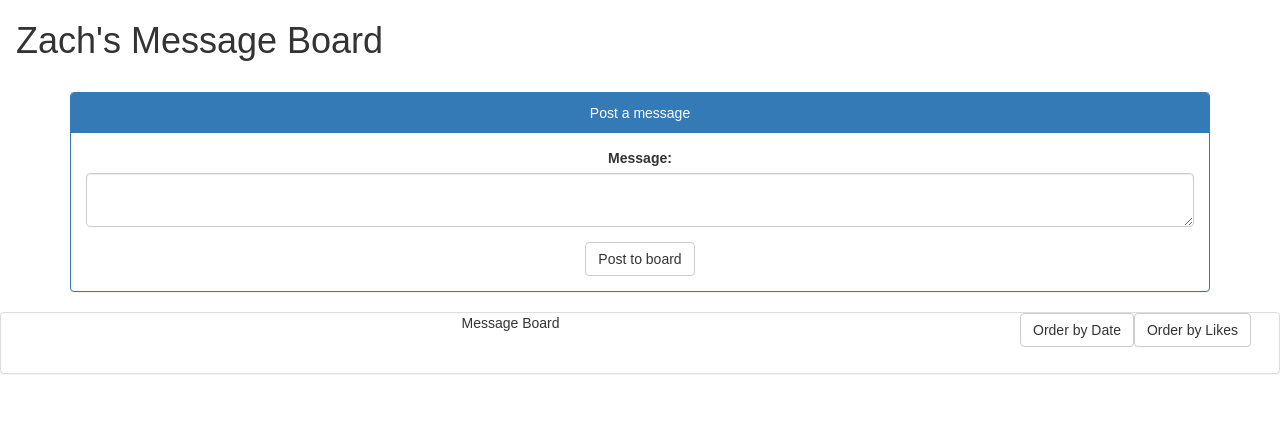
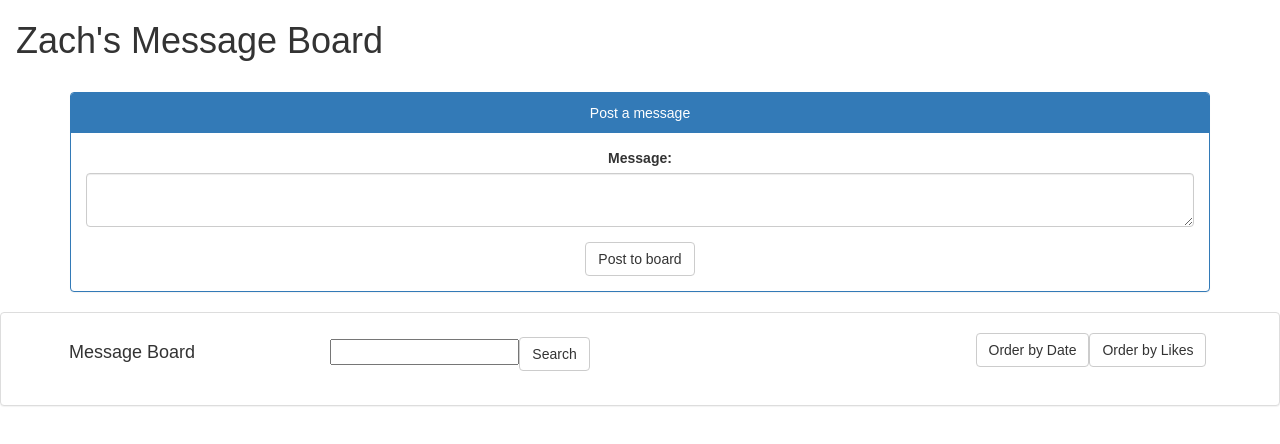
Before and after one commit to zdavis01/anonymous-board, a React (Create React App) app: page / in a window 1280 px wide. Shown: the top 444 px of the page. Built offline with nearby package versions, Linux system fonts and the light colour scheme.

Commit message:
Fuzzy Search enabled

```diff
--- a/package.json
+++ b/package.json
@@ -3,6 +3,7 @@
   "version": "0.1.0",
   "private": true,
   "dependencies": {
+    "fuse.js": "^3.2.0",
     "react": "^16.0.0",
     "react-dom": "^16.0.0",
     "react-scripts": "1.0.14",
--- a/src/App.js
+++ b/src/App.js
@@ -6,6 +6,8 @@ import Header from './Header'
 import Message from './Message'
 import MessageEditor from './MessageEditor'
 import MessageBoard from './MessageBoard'
+import Fuzzy from './Fuzzy'
+import Fuse from 'fuse.js'
 
 class App extends Component {
   constructor(props) {
@@ -16,19 +18,33 @@ class App extends Component {
     this.publish = this.publish.bind(this)
     this.orderByLikes = this.orderByLikes.bind(this)
     this.orderByDate = this.orderByDate.bind(this)
+    this.createResults = this.createResults.bind(this)
 
     this.state = {
-      messages: [
+      messages: [],
+      results: []
+    }
 
+    const options = {
+      shouldSort: true,
+      tokenize: true,
+      matchAllTokens: true,
+      threshold: 0.6,
+      location: 0,
+      distance: 100,
+      maxPatternLength: 32,
+      minMatchCharLength: 1,
+      keys: [
+        "text"
       ]
-    }
+    };
+
+    this.fuse = new Fuse(this.state.messages, options)
   }
 
   handleVote(id){
     const message = this.state.messages.find(message => message.id === id)
     message.votes = message.votes +1
-
-
     this.setState({
       messages: this.state.messages
     })
@@ -39,7 +55,6 @@ class App extends Component {
     if(message.votes !== 0){
       message.votes = message.votes -1
     }
-
     this.setState({
       messages: this.state.messages
     })
@@ -52,15 +67,9 @@ class App extends Component {
     })
   }
 
-  // orderMessages(){
-  //   const orderedMessages = this.state.messages.sort(function(a,b) { return b.votes - b.votes})
-  //   this.setState({
-  //     messages: orderedMessages
-  //   })
-  // }
-
   publish(msg){
     var newMessages = this.state.messages.concat({id: uuid.v4(),text: msg, votes: 0, stamp: Date.now()})
+    this.fuse.setCollection(newMessages);
     this.setState({
       messages: newMessages
     })
@@ -79,6 +88,13 @@ class App extends Component {
     })
   }
 
+  createResults(term){
+    var newResults = this.fuse.search(term)
+    console.log(newResults);
+    this.setState({
+      results: newResults
+    })
+  }
 
   render() {
     return (
@@ -86,6 +102,7 @@ class App extends Component {
         <Header title={"Zach's Message Board"} />
         <MessageEditor publish = {this.publish}/>
         <MessageBoard
+          createResults ={this.createResults}
           messages = {this.state.messages}
           handleVote ={this.handleVote}
           handleUnVote = {this.handleUnVote}
--- a/src/Button.js
+++ b/src/Button.js
@@ -25,17 +25,13 @@ class Button extends Component{
     this.props.remove(this.props.id)
   }
 
-
   render(){
-
     return(
       <div class="pull-right">
         <i class="fa fa-thumbs-up pull-right" onClick={this.handleClickLike}></i>
         <span>{this.props.vote}</span>
         <i class="fa fa-thumbs-down pull-right" onClick= {this.handleClickDislike}></i>
-
-      <i class="fa fa-trash pull-right delete" onClick={this.handleClickDelete}></i>
-
+        <i class="fa fa-trash pull-right delete" onClick={this.handleClickDelete}></i>
       </div>
     )
   }
--- /dev/null
+++ b/src/Fuzzy.js
@@ -0,0 +1,24 @@
+import React, { Component } from 'react'
+import Fuse from 'fuse.js'
+import './fuzzy.css'
+
+class Fuzzy extends Component {
+  constructor(props) {
+    super(props);
+    this.handleSearch = this.handleSearch.bind(this);
+}
+  handleSearch() {
+    this.props.search(document.getElementById("term").value)
+  }
+
+  render() {
+    return (
+      <div>
+        <input type='text' id="term" onClick={this.handleSearch} />
+        <button id="search" class="btn btn-default" onClick={this.handleSearch}> Search </button>
+      </div>
+    );
+  }
+}
+
+export default Fuzzy;
--- a/src/Header.js
+++ b/src/Header.js
@@ -1,4 +1,5 @@
 import React, { Component } from 'react'
+import './header.css'
 
 class Header extends Component{
   constructor(props){
--- a/src/Message.css
+++ b/src/Message.css
@@ -2,4 +2,6 @@
   border-bottom: 1px solid gray;
   padding: 0.5em 0;
   text-align: left;
+  padding-top: 74px;
+  width: 96%;
 }
--- a/src/MessageBoard.js
+++ b/src/MessageBoard.js
@@ -1,6 +1,7 @@
 import React, { Component } from 'react'
 import Message from './Message.js'
 import './message-board.css'
+import Fuzzy from './Fuzzy.js'
 
 class MessageBoard extends Component{
   constructor(props) {
@@ -19,15 +20,19 @@ handleClickOrderDate(){
 
   render(){
     return(
-    <div class="panel-group">
-      <div class="panel panel-default">
-        <div>
-          Message Board
-          <div className="order" >
+      <div class="posts">
+        <div class="box">
+          <h4>Message Board</h4>
+        </div>
+        <div class="search">
+          <Fuzzy search = {this.props.createResults} messages = {this.props.messages}/>
+        </div>
+        <div class="opinions">
           <button id="submit" class="btn btn-default" onClick={this.handleClickOrderDate}> Order by Date </button>
           <button id="submit" class="btn btn-default" onClick={this.handleClickOrderLike}> Order by Likes </button>
         </div>
-        </div>
+        <div class="panel-group">
+          <div class="panel panel-default">
             <div class="panel-body">
               <ul class="message-board">
                 {this.props.messages.map(message => {
@@ -46,8 +51,9 @@ render(){
             </div>
           </div>
         </div>
-  )}
-
+      </div>
+    )
+  }
 }
 
 export default MessageBoard
--- a/src/MessageEditor.js
+++ b/src/MessageEditor.js
@@ -22,13 +22,11 @@ render(){
                 <label>Message:</label>
                 <textarea id="message" type="text" class="form-control"></textarea>
               </div>
-              <button id="submit" class="btn btn-default"onClick={this.clickCapture}>Post to board</button>
+              <button id="submit" class="btn btn-default" onClick={this.clickCapture}>Post to board</button>
             </div>
           </div>
         </div>
       </div>
-
-
     )
   }
 }
--- /dev/null
+++ b/src/header.css
@@ -0,0 +1,5 @@
+.title{
+  text-align: center;
+  background-color: red;
+  width: 100%;
+}
--- a/src/message-board.css
+++ b/src/message-board.css
@@ -2,3 +2,55 @@
 float: right;
 padding-right: 2em;
 }
+
+.form{
+  align: left;
+  display: inline;
+  padding-right: 0.5em;
+  line-height: 1.8em;
+}
+
+.title{
+  text-align: left;
+  padding-left: 1em;
+  padding-top: 0.8em;
+  font-size: 3em;
+}
+
+.box {
+  float: left;
+  width: 250px;
+  height: 50px;
+  margin: 1em;
+  margin-left: 0.5em;
+  padding-top: 0.5em;
+
+}
+.search {
+  float: left;
+  width: 350px;
+  height: 50px;
+  margin: 1em;
+  border: 1px;
+  padding-top: 0.8em;
+}
+
+.opinions {
+  float: right;
+  width: 350px;
+  height: 50px;
+  margin: 1em;
+  margin-left: 1em;
+  padding-top: 0.5em;
+
+
+}
+
+.order{
+margin-right: 1em;
+
+}
+
+.posts{
+
+}
```
Also changed, not shown: src/Message.js (indentation only), src/fuzzy.css (added), 1 other file (tests, documents, lock files or other folders). Lines whose indentation alone changed are shown as unchanged.
